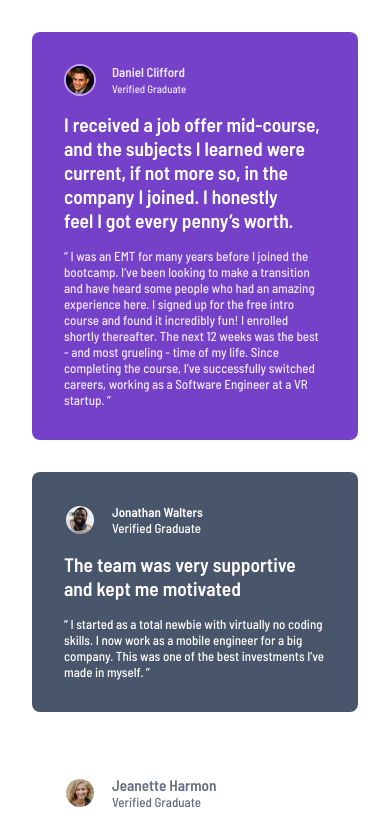
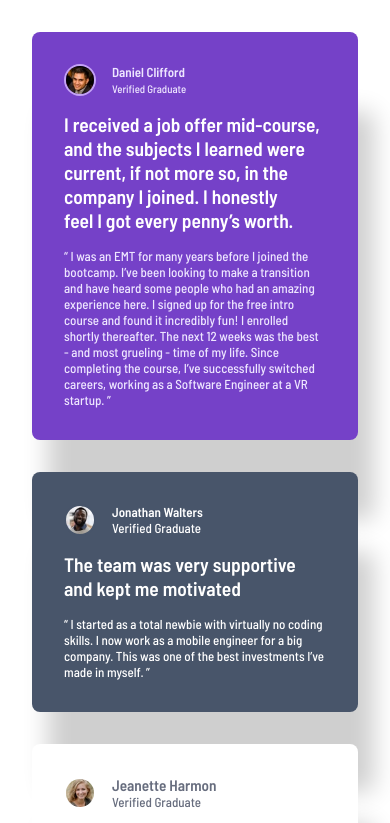
Before and after one commit to BoundoTheWitch/testimonials-grid-section, a plain HTML site: page index.html in a window 390 px wide. Shown: the top 823 px of the page. Drawn offline with Linux system fonts and the light colour scheme.

Commit message:
Mobile version done.

```diff
--- a/style.css
+++ b/style.css
@@ -88,6 +88,10 @@ body {
     gap: 1rem;
     padding: var(--padding);
     border-radius: 0.5rem;
+    /* filter: drop-shadow(1rem 2rem 0.813rem var(--grey-100)); */
+    box-shadow: 1rem 5rem 1.5rem var(--grey-200);
+    z-index: 1;
+    background-color: white; /* Default color */
   }
 
   .profile {
```
